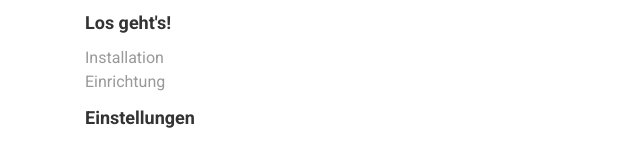
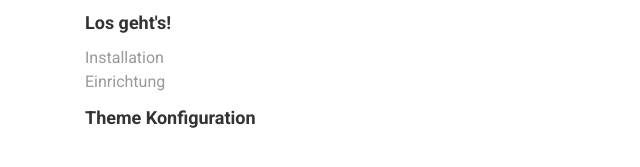
Before and after one commit to Blur-Creative/theme-views, a Jekyll site: the page built from index.md, in a window 1280 px wide. Shown: the part 223-390 px from the top of the page, without its empty margins (0-640 px from the left). Built offline with Jekyll 4.4.1, drawn with Linux system fonts in a browser that asks for light colours; nearby versions of some CDN libraries.

Commit message:
rename einstellungen in sidebar nav

```diff
--- a/_data/nav.yml
+++ b/_data/nav.yml
@@ -5,5 +5,5 @@
         perm: los-gehts/installation
       - title: Einrichtung
         perm: los-gehts/einrichtung
-- title: Einstellungen
+- title: Theme Konfiguration
   perm: theme-konfiguration
```
